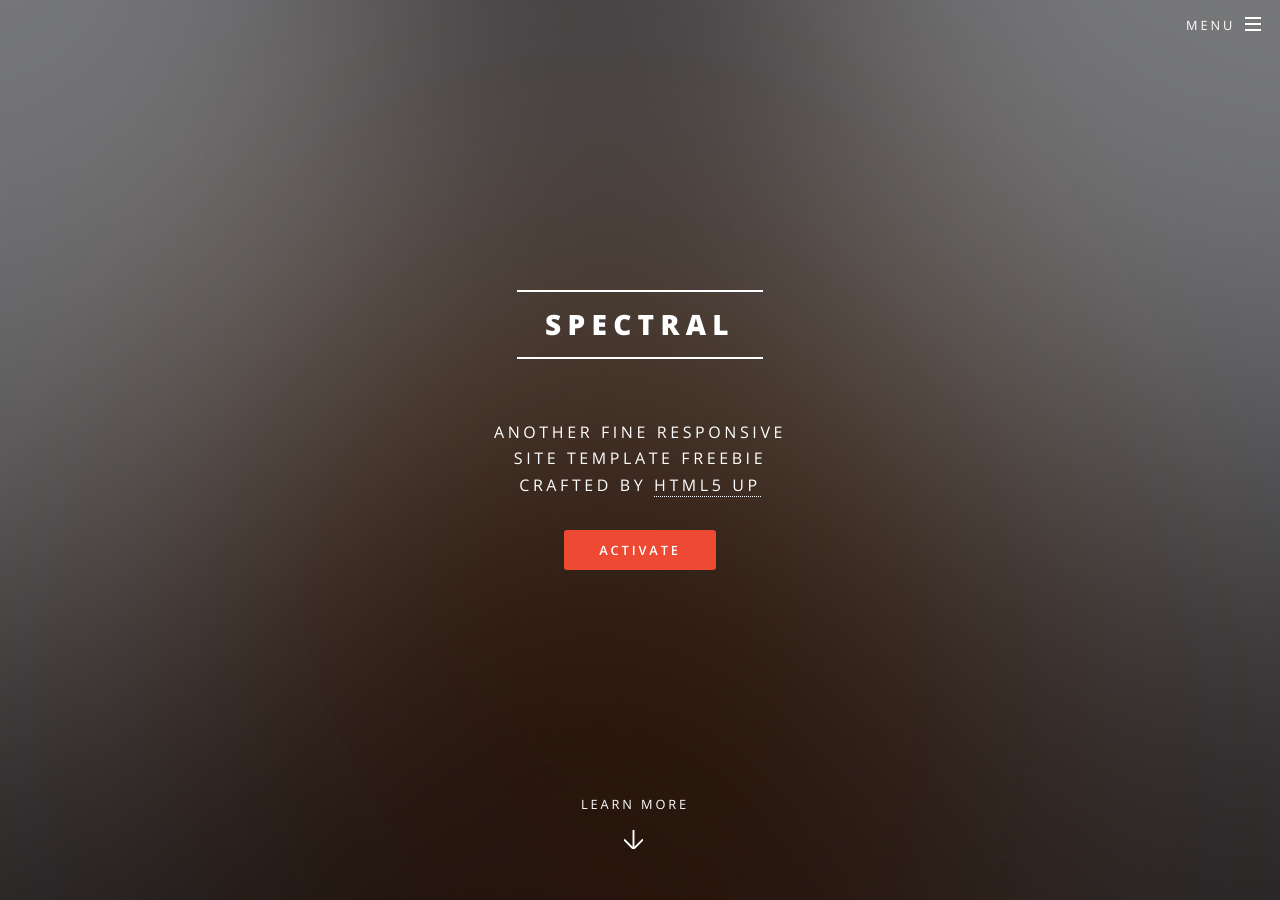
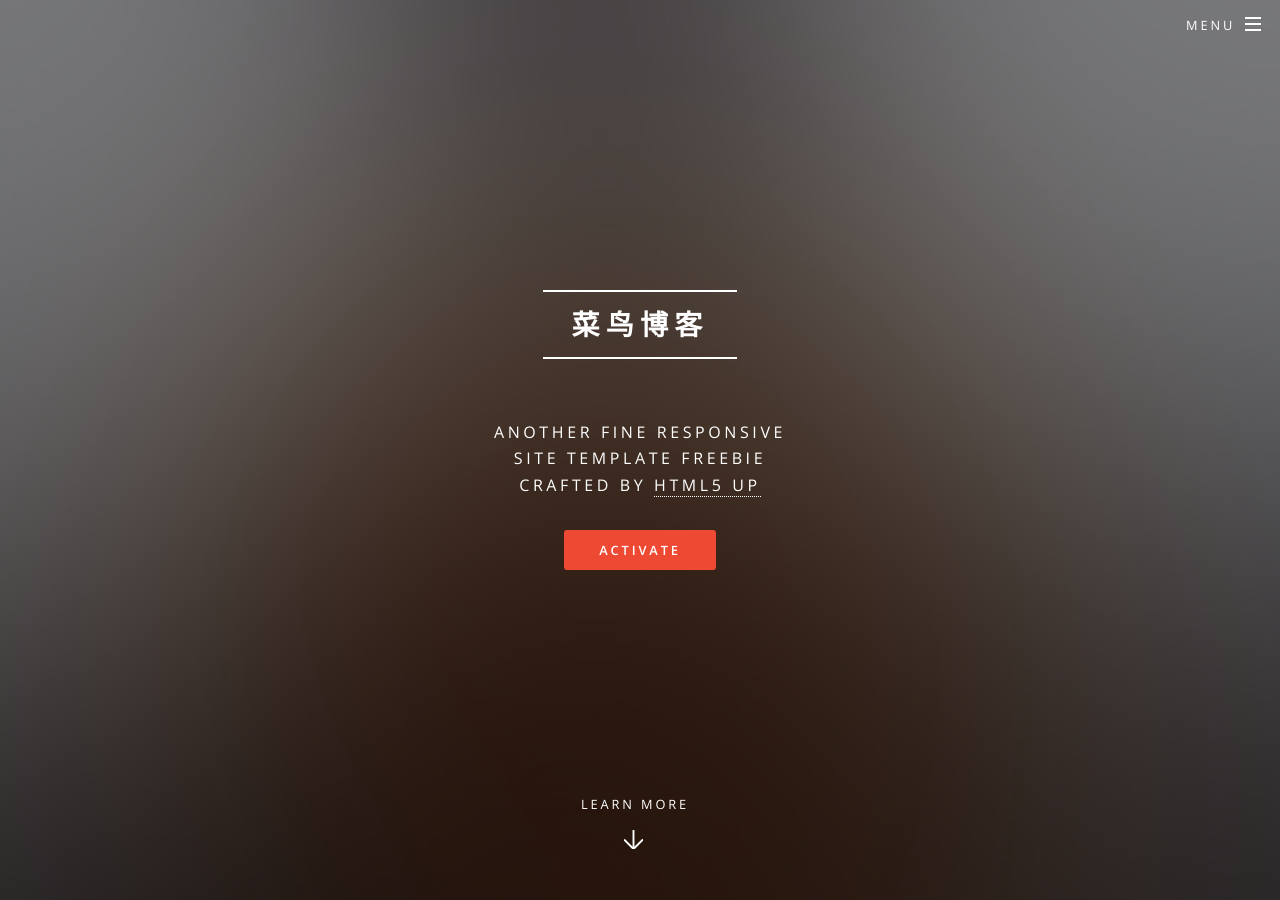
Before and after one commit to hgwkk/Hacker233.github.io, a Jekyll site: the page built from index.html, in a window 1280 px wide and 900 px high. Built offline with Jekyll 4.4.1, drawn with Linux system fonts in a browser that asks for light colours.

Commit message:
Update _config.yml

```diff
--- a/_config.yml
+++ b/_config.yml
@@ -2,7 +2,7 @@
 #
 
 # Site settings
-title: Spectral
+title: 菜鸟博客
 description: |
   Another fine responsive
   site template freebie
```
